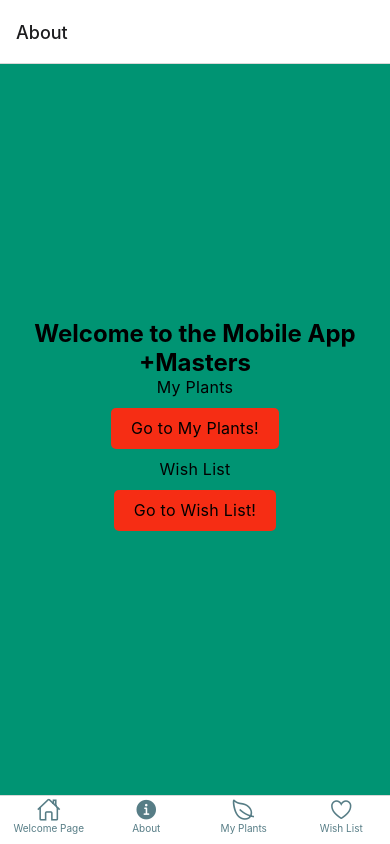
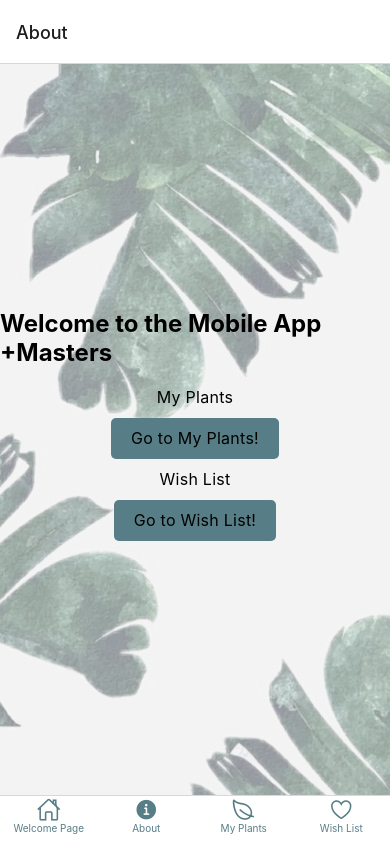
Before and after one commit to asya-seag/HomeworkApp, a React Native app: screen /About in a window 390 px wide. Built offline with nearby package versions, Linux system fonts and the light colour scheme.

Commit message:
added background to second page

```diff
--- a/src/screens/About.js
+++ b/src/screens/About.js
@@ -1,8 +1,13 @@
 import { StyleSheet, Text, View, TouchableOpacity } from 'react-native';
-
+import { ImageBackground } from 'react-native';
 
 export default function Welcome({ navigation }) {
   return (
+    <ImageBackground
+      source={require('../../assets/images/Plant_app_background.png')}
+      style={styles.backgroundImage}
+      imageStyle={styles.backgroundImageStyle}
+    >
       <View style={styles.container}>
         <Text style={styles.header}>Welcome to the Mobile App +Masters</Text>
         <Text style={styles.textStyle}>My Plants</Text>
@@ -14,23 +19,40 @@ export default function Welcome({ navigation }) {
           <Text style={styles.textStyle}>Go to Wish List!</Text>
         </TouchableOpacity>
       </View>
+      </ImageBackground>
   );
 }
 
 const styles = StyleSheet.create({
+  backgroundImage: {
+    flex: 1,
+    resizeMode: 'cover',
+    justifyContent: 'center',
+  },
+  backgroundImageStyle: {
+    flex: 1,
+    opacity: 0.4, // Adjust the opacity if needed
+  },
+  container: {
+    flex: 1,
+    alignItems: 'center',
+    justifyContent: 'center',
+  },
+  contentContainer: {
+    margin: 20, // Adjust the margin to control the background size
+    backgroundColor: '#FFFFFF', // Set the background color to transparent
+    borderRadius: 10, // Add border radius for rounded corners
+    justifyContent: 'center',
+    alignItems: 'center',
+  },
   header: {
     fontSize: 24,
     fontWeight: 'bold',
-    textAlign: 'center'
-  },
-  container: {
-    flex: 1,
-    backgroundColor: '#009473',
-    alignItems: 'center',
-    justifyContent: 'center'
+    marginBottom: 20,
+    color: 'black'
   },
   buttonStyle: {
-    backgroundColor: '#F62D14',
+    backgroundColor: '#577D86',
     paddingVertical: 10,
     paddingHorizontal: 20,
     borderRadius: 5,
--- a/src/screens/MyPlants.js
+++ b/src/screens/MyPlants.js
@@ -19,12 +19,12 @@ const styles = StyleSheet.create({
   },
   container: {
     flex: 1,
-    backgroundColor: '#009473',
+    backgroundColor: '#FFFFFF',
     alignItems: 'center',
     justifyContent: 'center'
   },
   buttonStyle: {
-    backgroundColor: '#F62D14',
+    backgroundColor: '#577D86',
     paddingVertical: 10,
     paddingHorizontal: 20,
     borderRadius: 5,
--- a/src/screens/WelcomePage.js
+++ b/src/screens/WelcomePage.js
@@ -51,6 +51,7 @@ const styles = StyleSheet.create({
   title: {
     fontSize: 20,
     fontWeight: 'bold',
+    color:'black'
   },
   buttonWrapper: {
     marginBottom: 10,
--- a/src/screens/WishList.js
+++ b/src/screens/WishList.js
@@ -19,12 +19,12 @@ const styles = StyleSheet.create({
   },
   container: {
     flex: 1,
-    backgroundColor: '#009473',
+    backgroundColor: '#FFFFFF',
     alignItems: 'center',
     justifyContent: 'center'
   },
   buttonStyle: {
-    backgroundColor: '#F62D14',
+    backgroundColor: '#577D86',
     paddingVertical: 10,
     paddingHorizontal: 20,
     borderRadius: 5,
```
Lines whose indentation alone changed are shown as unchanged.
